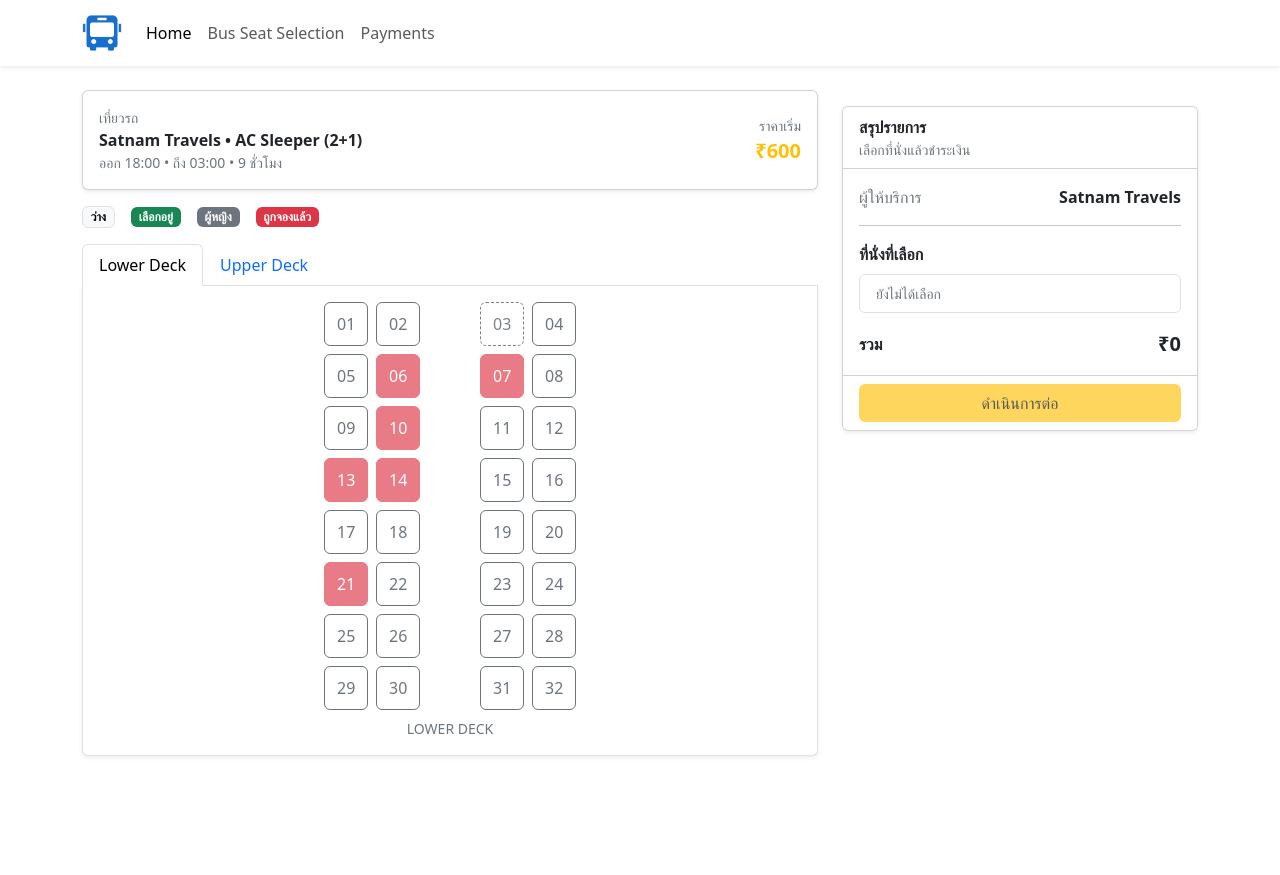
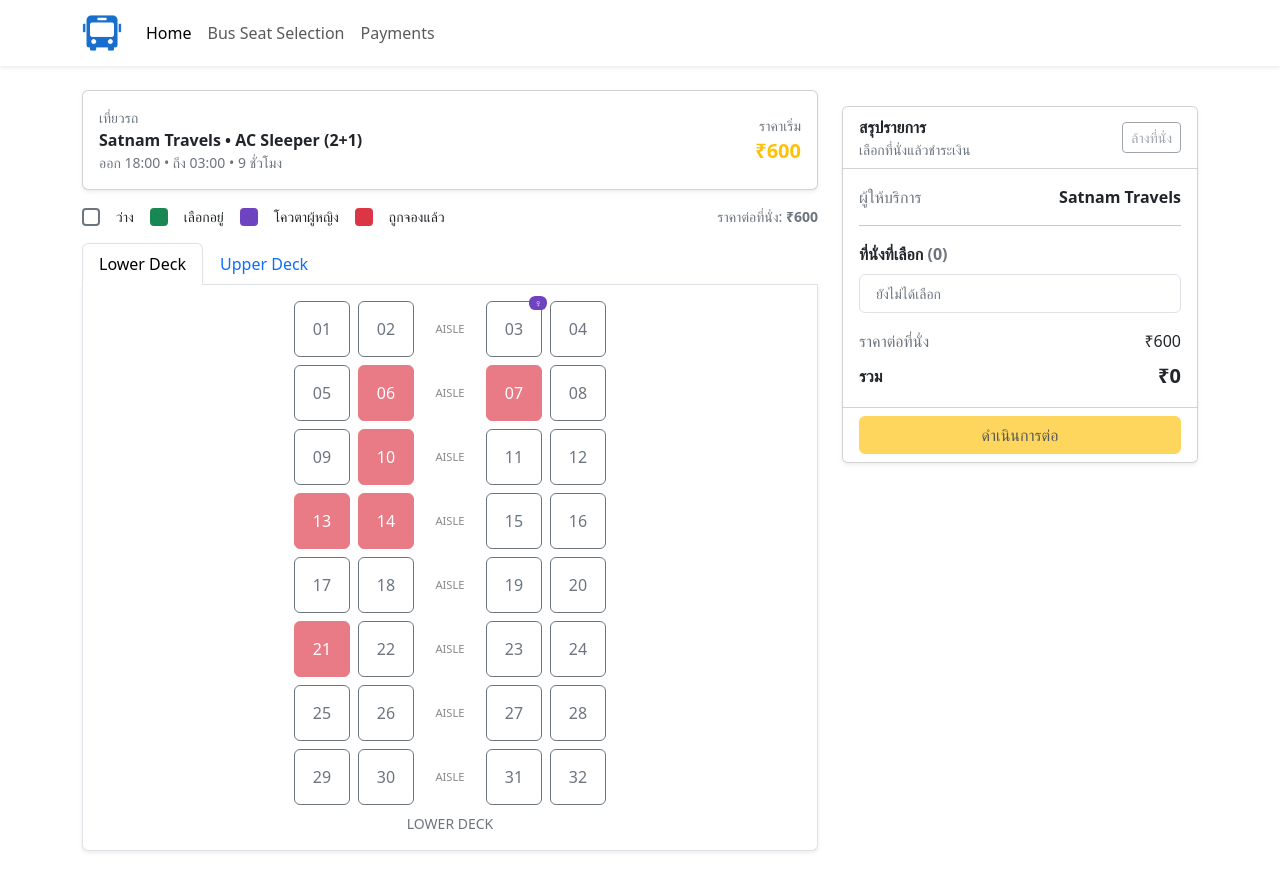
Before and after one commit to suthepphomnpoi/bus-reservation-system, a React (Vite) app: page /bus-seat-selection in a window 1280 px wide. Before the commit the page ends 800 px from the top, so only its background shows below. Built offline with nearby package versions, Linux system fonts and the light colour scheme.

Commit message:
edit style bus seat selection

```diff
--- a/src/components/BusSeatSelection/Legend.jsx
+++ b/src/components/BusSeatSelection/Legend.jsx
@@ -1,10 +1,21 @@
-export default function Legend() {
+export default function Legend({ pricePerSeat }) {
   return (
-    <div className="d-flex align-items-center gap-3 mb-3">
-      <span className="badge text-bg-light border">ว่าง</span>
-      <span className="badge text-bg-success">เลือกอยู่</span>
-      <span className="badge text-bg-secondary">ผู้หญิง</span>
-      <span className="badge text-bg-danger">ถูกจองแล้ว</span>
+    <div className="d-flex flex-wrap align-items-center gap-3 mb-3">
+      <span className="legend-box available" />
+      <span className="small">ว่าง</span>
+
+      <span className="legend-box selected" />
+      <span className="small">เลือกอยู่</span>
+
+      <span className="legend-box female" />
+      <span className="small">โควตาผู้หญิง</span>
+
+      <span className="legend-box booked" />
+      <span className="small">ถูกจองแล้ว</span>
+
+      <span className="ms-auto small text-secondary">
+        ราคาต่อที่นั่ง: <strong>₹{pricePerSeat.toLocaleString()}</strong>
+      </span>
     </div>
   );
 }
--- a/src/components/BusSeatSelection/SeatGrid.jsx
+++ b/src/components/BusSeatSelection/SeatGrid.jsx
@@ -6,36 +6,47 @@
   onToggle,
 }) {
   return (
-    <div className="seat-grid with-aisle">
+    <div className="seat-grid with-aisle" role="grid" aria-label="Seat map">
       {seats.map((code, idx) => {
-        if (code === "AISLE")
-          return <div key={`aisle-${idx}`} className="aisle" />;
+        if (code === "AISLE") {
+          return (
+            <div key={`aisle-${idx}`} className="aisle text-center">
+              <span className="aisle-label">AISLE</span>
+            </div>
+          );
+        }
 
         const isBooked = booked?.has(code);
         const isSelected = selected?.has(code);
         const isFemale = femaleOnly?.has(code);
 
-        const base = "btn seat-btn";
-        let classes = "btn-outline-secondary";
-        if (isBooked) classes = "btn-danger text-white";
-        else if (isSelected) classes = "btn-success text-white";
+        let classes = "btn seat-btn btn-outline-secondary";
+        if (isBooked) classes = "btn seat-btn btn-danger text-white";
+        else if (isSelected) classes = "btn seat-btn btn-success text-white";
 
         return (
           <button
             key={code}
             type="button"
-            className={`${base} ${classes} ${isFemale ? "seat-female" : ""}`}
+            className={classes}
             title={
               isBooked
                 ? "ถูกจองแล้ว"
                 : isFemale
-                ? "โควตาผู้หญิง (แสดงสถานะ)"
+                ? "โควตาผู้หญิง"
                 : "ที่นั่งว่าง"
             }
+            aria-pressed={isSelected}
             disabled={isBooked}
             onClick={() => onToggle(code)}
           >
-            {code.replace(/[LU]/, "")}
+            <span className="seat-number">{code.replace(/[LU]/, "")}</span>
+
+            {/* ป้ายมุม: ผู้หญิง */}
+            {isFemale && <span className="badge-female">♀</span>}
+
+            {/* ป้ายมุม: เลือกแล้ว */}
+            {isSelected && <span className="badge-tick">✓</span>}
           </button>
         );
       })}
--- a/src/pages/BusSeatSelection.css
+++ b/src/pages/BusSeatSelection.css
@@ -1,8 +1,9 @@
+/* ขนาดปุ่ม: responsive แบบไม่ต้องคิด */
 :root {
-  --seat-size: 44px;
+  --seat-size: clamp(40px, 8vw, 56px);
 }
 
-/* กริดที่นั่ง (Bootstrap แทบไม่ต้อง custom อะไรเพิ่ม) */
+/* กริดที่นั่ง */
 .seat-grid {
   display: grid;
   gap: 0.5rem;
@@ -10,30 +11,90 @@
 }
 
 .with-aisle {
+  /* 2 ที่นั่ง + ทางเดิน + 2 ที่นั่ง = 5 คอลัมน์ */
   grid-template-columns: var(--seat-size) var(--seat-size) var(--seat-size) var(
       --seat-size
     ) var(--seat-size);
 }
 
-/* ช่องว่างทางเดิน */
-.aisle {
-  width: var(--seat-size);
-}
-
+/* ปุ่มที่นั่ง */
 .seat-btn {
+  position: relative;
   width: var(--seat-size);
   height: var(--seat-size);
   padding: 0;
   display: inline-flex;
   align-items: center;
   justify-content: center;
-  font-weight: 600;
+  font-weight: 700;
+  border-width: 2px;
 }
 
-/* ทำให้เห็นสถานะ "ผู้หญิง" เบาๆ */
-.seat-female {
-  border-style: dashed !important;
-  opacity: 0.9;
+/* ตัวเลขที่นั่ง */
+.seat-number {
+  line-height: 1;
+}
+
+/* ทางเดิน */
+.aisle {
+  width: var(--seat-size);
+  display: flex;
+  align-items: center;
+  justify-content: center;
+}
+.aisle-label {
+  font-size: 0.7rem;
+  color: #888;
+}
+
+/* ป้ายมุม-ผู้หญิง (แทนเส้นปะ) */
+.badge-female {
+  position: absolute;
+  top: -6px;
+  right: -6px;
+  background: #6f42c1; /* purple */
+  color: #fff;
+  font-size: 0.65rem;
+  line-height: 1;
+  padding: 2px 5px;
+  border-radius: 0.4rem;
+}
+
+/* ป้ายมุม-เลือกแล้ว */
+.badge-tick {
+  position: absolute;
+  bottom: -6px;
+  right: -6px;
+  background: #198754; /* bootstrap success */
+  color: #fff;
+  font-size: 0.7rem;
+  line-height: 1;
+  padding: 2px 5px;
+  border-radius: 0.4rem;
+}
+
+/* กล่อง legend */
+.legend-box {
+  display: inline-block;
+  width: 18px;
+  height: 18px;
+  border-radius: 0.25rem;
+  border: 2px solid #6c757d; /* outline-secondary */
+}
+.legend-box.available {
+  background: transparent;
+}
+.legend-box.selected {
+  background: #198754;
+  border-color: #198754;
+}
+.legend-box.female {
+  background: #6f42c1;
+  border-color: #6f42c1;
+}
+.legend-box.booked {
+  background: #dc3545;
+  border-color: #dc3545;
 }
 
 /* sticky summary ในจอใหญ่ */
--- a/src/pages/BusSeatSelection.jsx
+++ b/src/pages/BusSeatSelection.jsx
@@ -90,7 +90,7 @@
     []
   );
 
-  // จองแล้ว / โควตาผู้หญิง (ตัวอย่างข้อมูล mock)
+  // จองแล้ว / โควตาผู้หญิง (mock)
   const booked = useMemo(
     () =>
       new Set(["L06", "L07", "L10", "L13", "L14", "L21", "U05", "U11", "U12"]),
@@ -109,6 +109,8 @@
       return next;
     });
   };
+
+  const clearAll = () => setSelected(new Set());
 
   const selectedList = useMemo(() => Array.from(selected).sort(), [selected]);
   const total = selectedList.length * pricePerSeat;
@@ -141,7 +143,7 @@
             </div>
 
             {/* Legend */}
-            <Legend />
+            <Legend pricePerSeat={pricePerSeat} />
 
             {/* Deck Tabs */}
             <ul className="nav nav-tabs" id="deckTabs" role="tablist">
@@ -208,19 +210,34 @@
           {/* RIGHT */}
           <div className="col-12 col-lg-4">
             <div className="card shadow-sm sticky-lg">
-              <div className="card-header bg-white">
-                <div className="fw-semibold">สรุปรายการ</div>
-                <div className="small text-secondary">
-                  เลือกที่นั่งแล้วชำระเงิน
+              <div className="card-header bg-white d-flex justify-content-between align-items-center">
+                <div>
+                  <div className="fw-semibold">สรุปรายการ</div>
+                  <div className="small text-secondary">
+                    เลือกที่นั่งแล้วชำระเงิน
+                  </div>
                 </div>
+                <button
+                  className="btn btn-sm btn-outline-secondary"
+                  onClick={clearAll}
+                  disabled={selectedList.length === 0}
+                >
+                  ล้างที่นั่ง
+                </button>
               </div>
+
               <div className="card-body">
                 <div className="d-flex justify-content-between">
                   <span className="text-secondary">ผู้ให้บริการ</span>
                   <span className="fw-semibold">Satnam Travels</span>
                 </div>
                 <hr />
-                <div className="mb-2 fw-semibold">ที่นั่งที่เลือก</div>
+                <div className="mb-2 fw-semibold">
+                  ที่นั่งที่เลือก{" "}
+                  <span className="text-secondary">
+                    ({selectedList.length})
+                  </span>
+                </div>
 
                 <ul className="list-group small mb-3">
                   {selectedList.length === 0 && (
@@ -244,6 +261,10 @@
                   ))}
                 </ul>
 
+                <div className="d-flex justify-content-between align-items-center">
+                  <span className="text-secondary">ราคาต่อที่นั่ง</span>
+                  <span>₹{pricePerSeat.toLocaleString()}</span>
+                </div>
                 <div className="d-flex justify-content-between align-items-center mt-2">
                   <span className="fw-semibold">รวม</span>
                   <span className="fs-5 fw-bold">
@@ -251,6 +272,7 @@
                   </span>
                 </div>
               </div>
+
               <div className="card-footer bg-white">
                 <button
                   className="btn btn-warning w-100"
```
